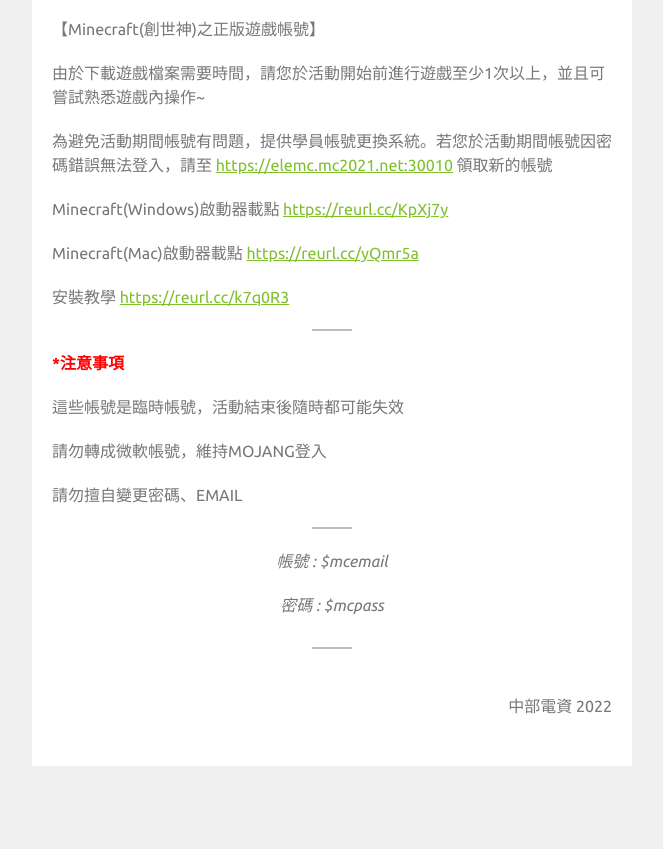
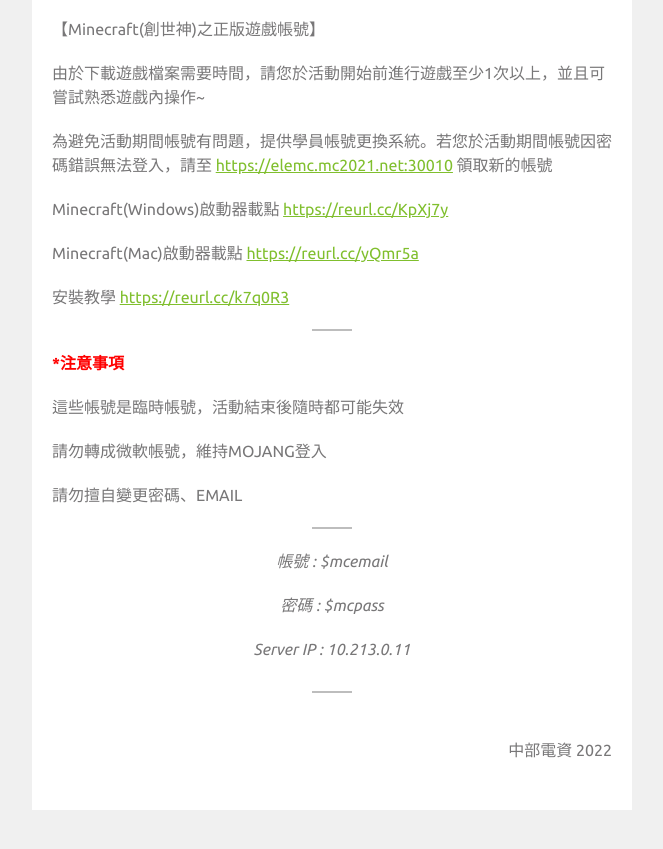
Before and after one commit to ed0419/GSMTP-Auto, a plain HTML site: page index.htm in a window 1280 px wide. Shown: the part 173-1022 px from the top of the page, without its empty margins (308-971 px from the left). Drawn offline with Linux system fonts and the light colour scheme.

Commit message:
add ip in html

```diff
--- a/index.htm
+++ b/index.htm
@@ -537,7 +537,7 @@ $user &#21516;&#23416;&#24744;&#22909;, &#20197;&#19979;&#28858;&#20013;&#37096;
 
             <div style="Margin-left: 20px;Margin-right: 20px;">
       <div style="mso-line-height-rule: exactly;mso-text-raise: 11px;vertical-align: middle;">
-        <p style="Margin-top: 0;Margin-bottom: 0;text-align: center;"><em>&#24115;&#34399; : $mcemail</em></p><p style="Margin-top: 20px;Margin-bottom: 20px;text-align: center;"><em>&#23494;&#30908; : $mcpass</em></p>
+        <p style="Margin-top: 0;Margin-bottom: 0;text-align: center;"><em>&#24115;&#34399; : $mcemail</em></p><p style="Margin-top: 20px;Margin-bottom: 20px;text-align: center;"><em>&#23494;&#30908; : $mcpass</em></p><p style="Margin-top: 20px;Margin-bottom: 20px;text-align: center;"><em>Server IP : 10.213.0.11</em></p>
       </div>
     </div>
 
```
Also changed, not shown: 1 other file.
